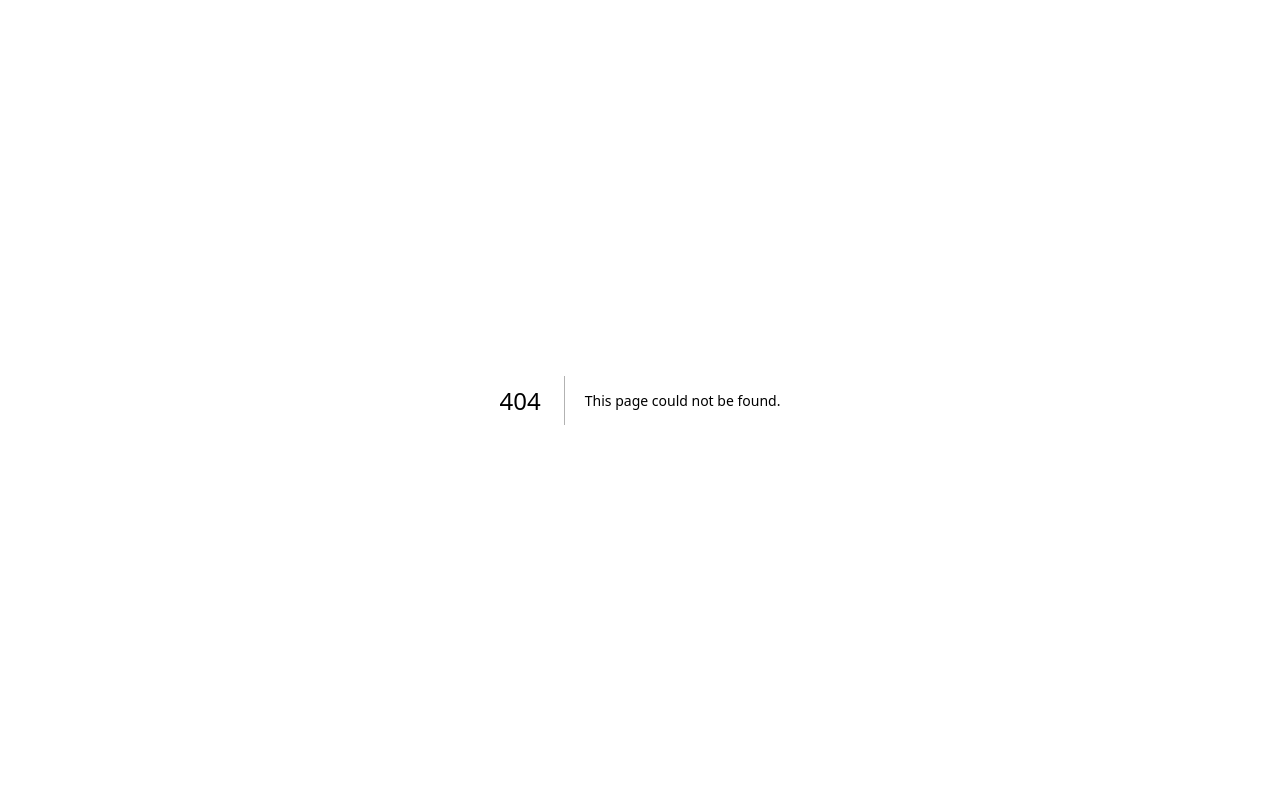
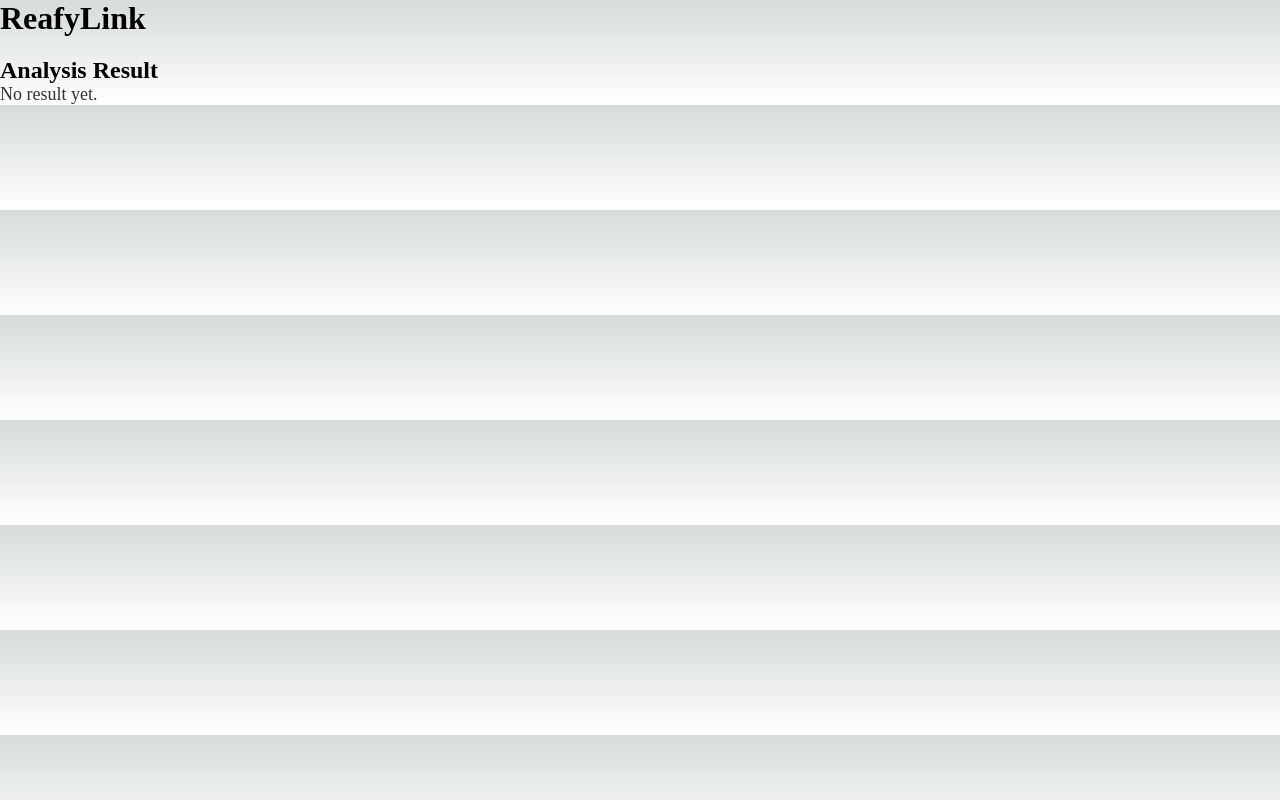
Before and after one commit to ruehan/LeafyLink, a Next.js app: page /result in a window 1280 px wide. Before the commit this address had no page. Built offline with nearby package versions, Linux system fonts and the light colour scheme.

Commit message:
:seedling: Make Result Page File

```diff
--- /dev/null
+++ b/src/pages/result.tsx
@@ -0,0 +1,21 @@
+import React, { useState } from 'react';
+import Result from '../components/Result';
+
+
+const ResultPage = () => {
+  const [analysisResult, setAnalysisResult] = useState<string | null>(null);
+
+  const handleUpload = (image: File) => {
+    // 추후 알고리즘 결과 삽입
+    setAnalysisResult('Healthy Plant');
+  };
+
+  return (
+    <div>
+      <h1>ReafyLink</h1>
+      <Result result={analysisResult} />
+    </div>
+  );
+};
+
+export default ResultPage
```
